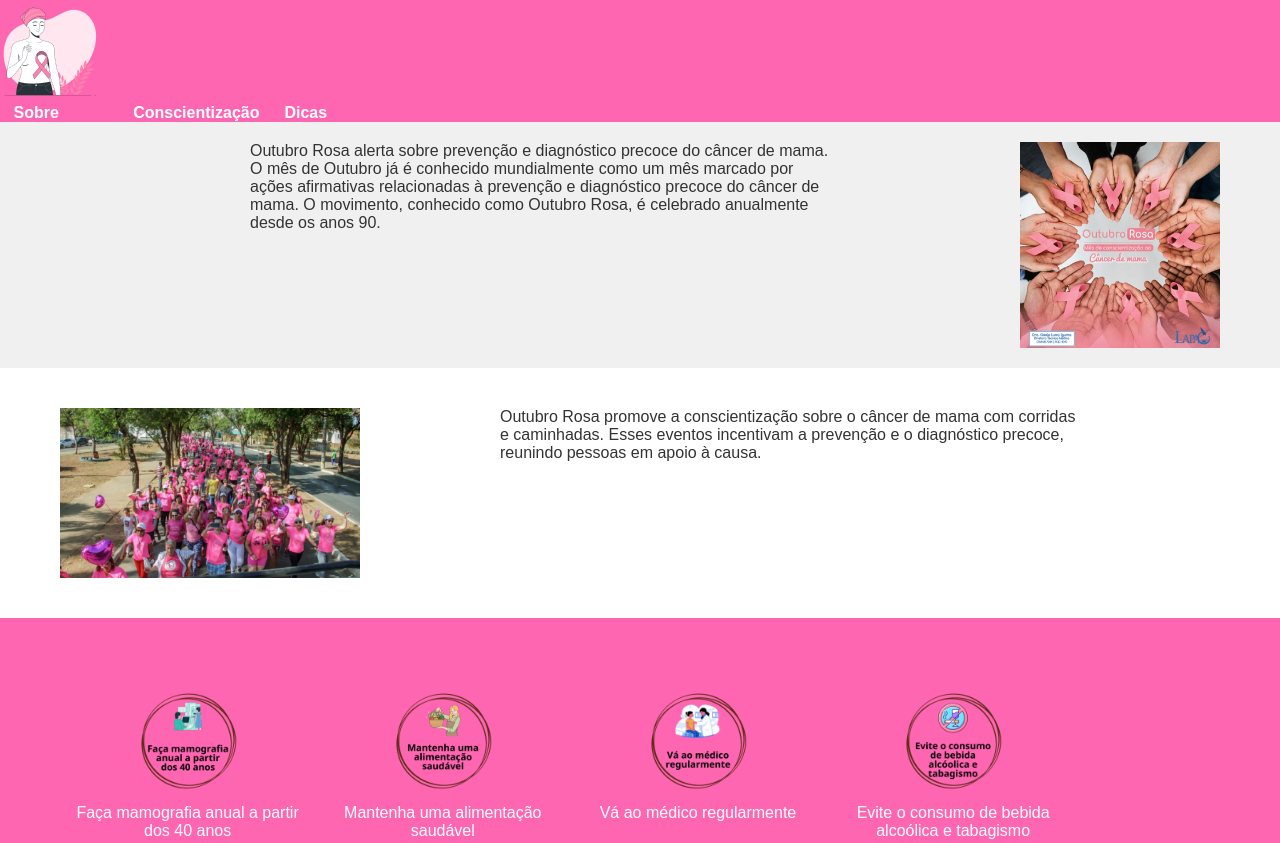
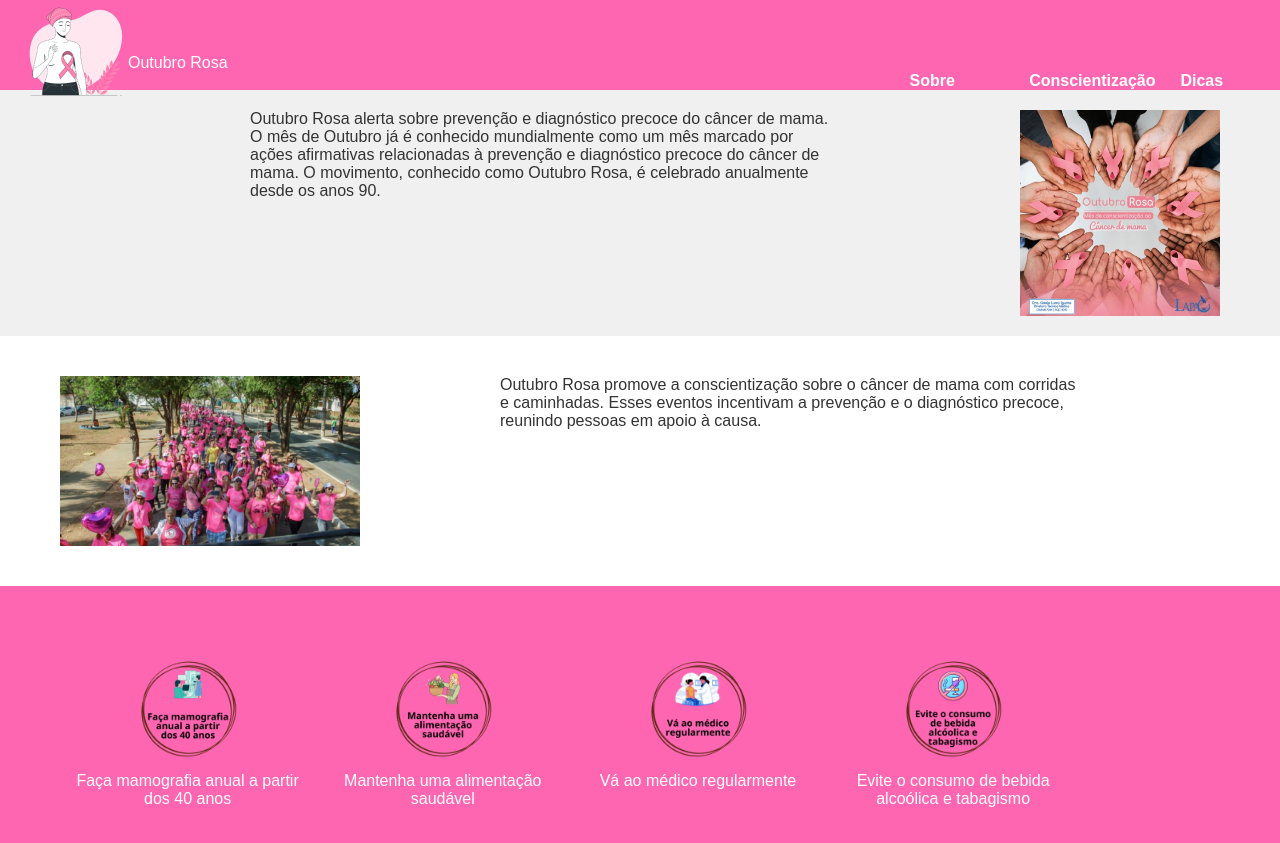
Before and after one commit to iW3ll/outubro-rosa, a plain HTML site: page index.html in a window 1280 px wide. Shown: the top 843 px of the page. Drawn offline with Linux system fonts and the light colour scheme.

Commit message:
update project

```diff
--- a/index.html
+++ b/index.html
@@ -8,8 +8,10 @@
 </head>
 <body>
   <header class="header">
+
     <div class="containerInicio">
       <img class="ot" src="images\image.png" alt="Logo Outubro Rosa" class="logo">
+      <p>Outubro Rosa</p>
       <nav>
         <ul>
           <li><a href="#">Sobre</a></li>
--- a/styles.scss
+++ b/styles.scss
@@ -16,15 +16,18 @@ body {
 }
 
 
-/*.containerInicio {
-  position: absolute;
-  margin: 50px auto;
-  width: 50vw;
-  display:flex;
-  flex-direction: column;
-  align-items: flex-end;
+.containerInicio {
+ p{
+  display: flex;
+  margin-left: 10%;
+  margin-top: -50px;
 
-}*/
+ }
+ img{
+  margin-left: 2%;
+ }
+
+}
 
 
 .container {
@@ -48,7 +51,7 @@ body {
     list-style: none;
     display: flex;
     gap: 50px;
-
+    margin-left: 70%;
 
   }
   nav a {
```
Also changed, not shown: styles.css, 1 other file.
